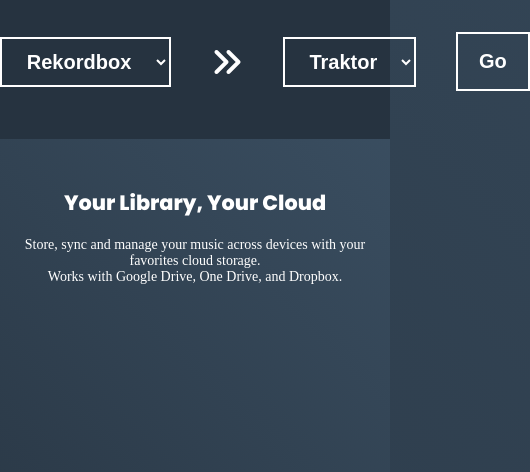
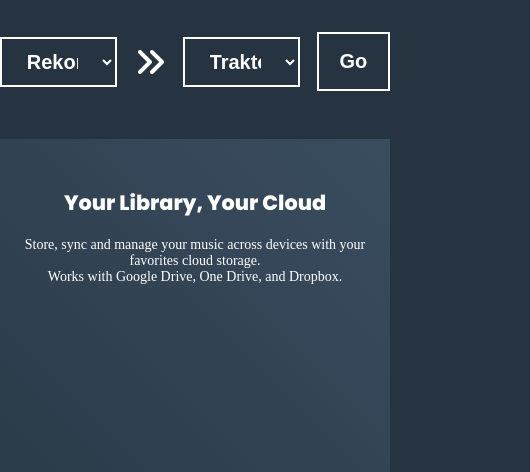
Before and after one commit to Praise-Oyeniyi/mixo, a plain HTML site: page index.html in a window 390 px wide. Shown: the part 1037-1509 px from the top of the page, 530 px wide, since content can reach past the window. Drawn offline with Linux system fonts and the light colour scheme.

Commit message:
overflow-fix

```diff
--- a/style.css
+++ b/style.css
@@ -173,7 +173,7 @@ button, .form-item{
     background-color: transparent;
     font-size: 1.25rem;
     font-weight: 700;
-    width:fit-content !important;
+    width:fit-content;
     justify-content: center;
     color: #fff;
 }
@@ -235,6 +235,7 @@ button, .form-item{
 }
 .info-outer form{
     width: fit-content;
+    overflow: hidden;
     margin: 0 auto;
     column-gap: 2.5rem;
 }
@@ -435,6 +436,14 @@ form i {
     .sidebar-open {
         overflow: hidden;
         position: fixed;
+        width: 100vw;
+    }
+    form select{
+        max-width: 30%;
+        overflow-x: scroll;
+    }
+    .info-outer form{
         width: 100%;
+        column-gap: .8rem;
     }
 }
```
